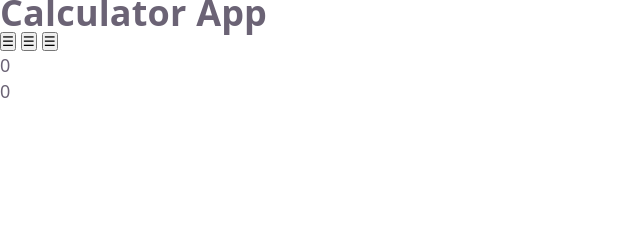
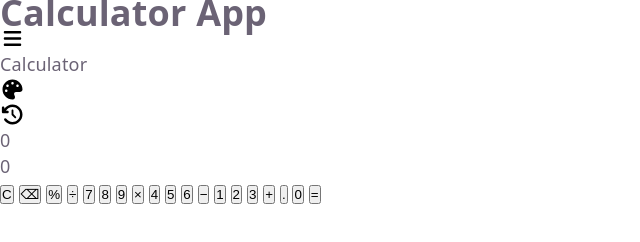
Before and after one commit to hapakjm/calculator-app, a website built with Vite: page calculator-js/index.html in a window 1280 px wide. Shown: the whole page, without its empty margins (0-640 px from the left). Built offline with nearby package versions, Linux system fonts and the light colour scheme.

Commit message:
Add calculator buttons to index.html

```diff
--- a/calculator-js/index.html
+++ b/calculator-js/index.html
@@ -13,15 +13,64 @@
 
     <main>
       <div id="app">
-        <div class="screen-header">
-          <button class="menu-button">☰</button>
-          <button class="menu-button">☰</button>
-          <button class="menu-button">☰</button>
+        <div class="display">
+          <div class="display-header">
+            <div class="menu-container">
+              <img
+                src="./src/assets/bars-solid-full.svg"
+                alt="menu"
+                width="25"
+                height="25"
+                class="button-icon"
+              />
+              <span class="calculator-title">Calculator</span>
+            </div>
+            <img
+              src="./src/assets/palette-solid-full.svg"
+              alt="menu"
+              width="25"
+              height="25"
+              class="button-icon"
+            />
+            <img
+              src="./src/assets/clock-rotate-left-solid-full.svg"
+              alt="menu"
+              width="25"
+              height="25"
+              class="button-icon"
+            />
+          </div>
+
+          <div class="display-total">0</div>
+
+          <div class="display-input">0</div>
         </div>
 
-        <div class="screen-total">0</div>
+        <div class="buttons-container">
+          <button class="clear-button">C</button>
+          <button class="delete-button">⌫</button>
+          <button class="percentage-button">%</button>
+          <button class="operator-button">÷</button>
 
-        <div class="screen-input">0</div>
+          <button class="number-button">7</button>
+          <button class="number-button">8</button>
+          <button class="number-button">9</button>
+          <button class="operator-button">×</button>
+
+          <button class="number-button">4</button>
+          <button class="number-button">5</button>
+          <button class="number-button">6</button>
+          <button class="operator-button">−</button>
+
+          <button class="number-button">1</button>
+          <button class="number-button">2</button>
+          <button class="number-button">3</button>
+          <button class="operator-button">+</button>
+
+          <button class="decimal-button">.</button>
+          <button class="number-button zero-button">0</button>
+          <button class="equals-button">=</button>
+        </div>
       </div>
     </main>
 
```
